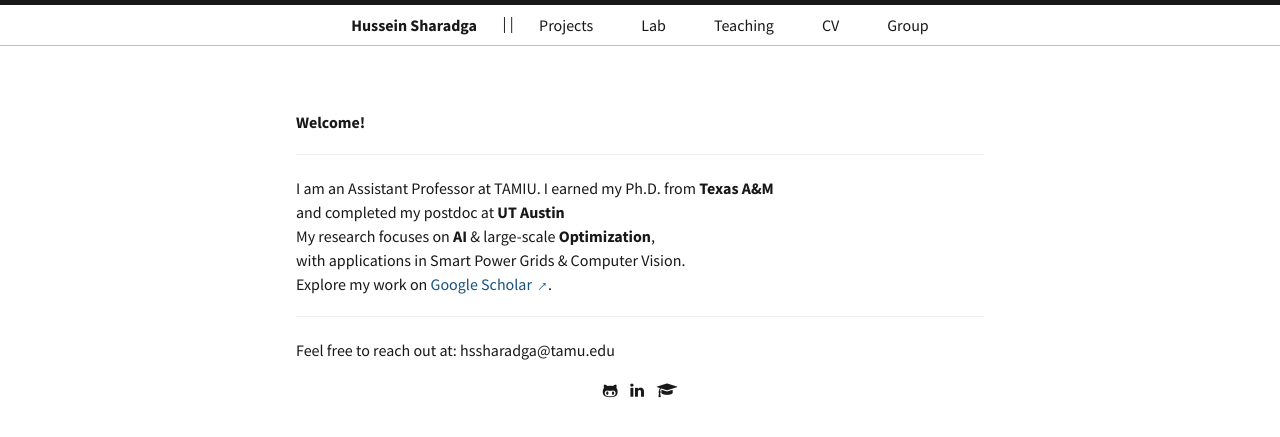
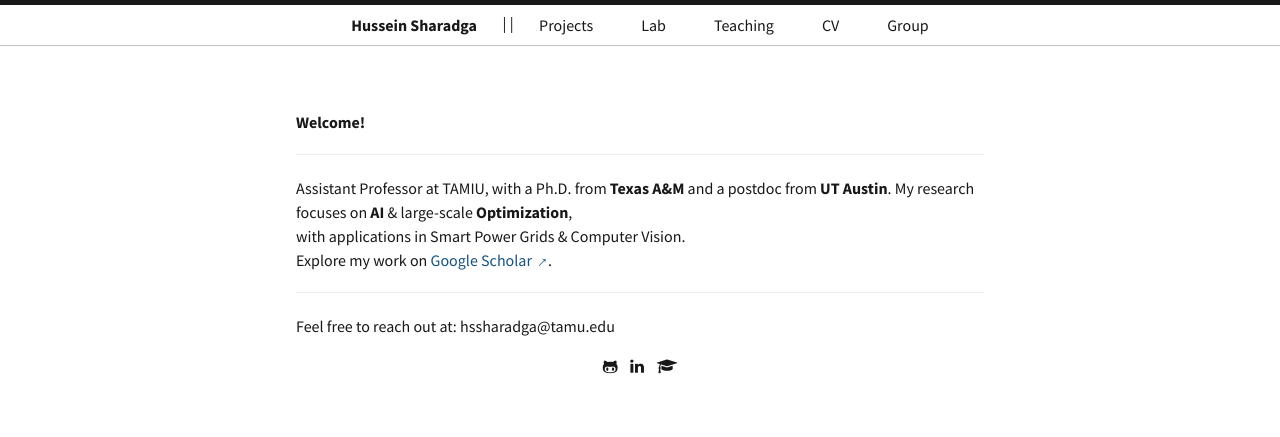
Before and after one commit to hssharadga/hssharadga.github.io, a Jekyll site: the page built from index.html, in a window 1280 px wide. Shown: the top 437 px of the page. Built offline with Jekyll 4.4.1, drawn with Linux system fonts in a browser that asks for light colours.

Commit message:
Update index.html

```diff
--- a/index.html
+++ b/index.html
@@ -22,8 +22,7 @@
 My research focuses on <b>AI</b> & large-scale <b>Optimization</b>,  <br>
 with applications in Smart Power Grids & Computer Vision. <br>	 -->
 
-I am an Assistant Professor at TAMIU. I earned my Ph.D. from <b>Texas A&M</b> <br>
-and completed my postdoc at <b>UT Austin</b> <br>
+Assistant Professor at TAMIU, with a Ph.D. from <b>Texas A&M</b> and a postdoc from <b>UT Austin</b>.
 My research focuses on <b>AI</b> & large-scale <b>Optimization</b>,  <br>
 with applications in Smart Power Grids & Computer Vision. <br>
 
```
